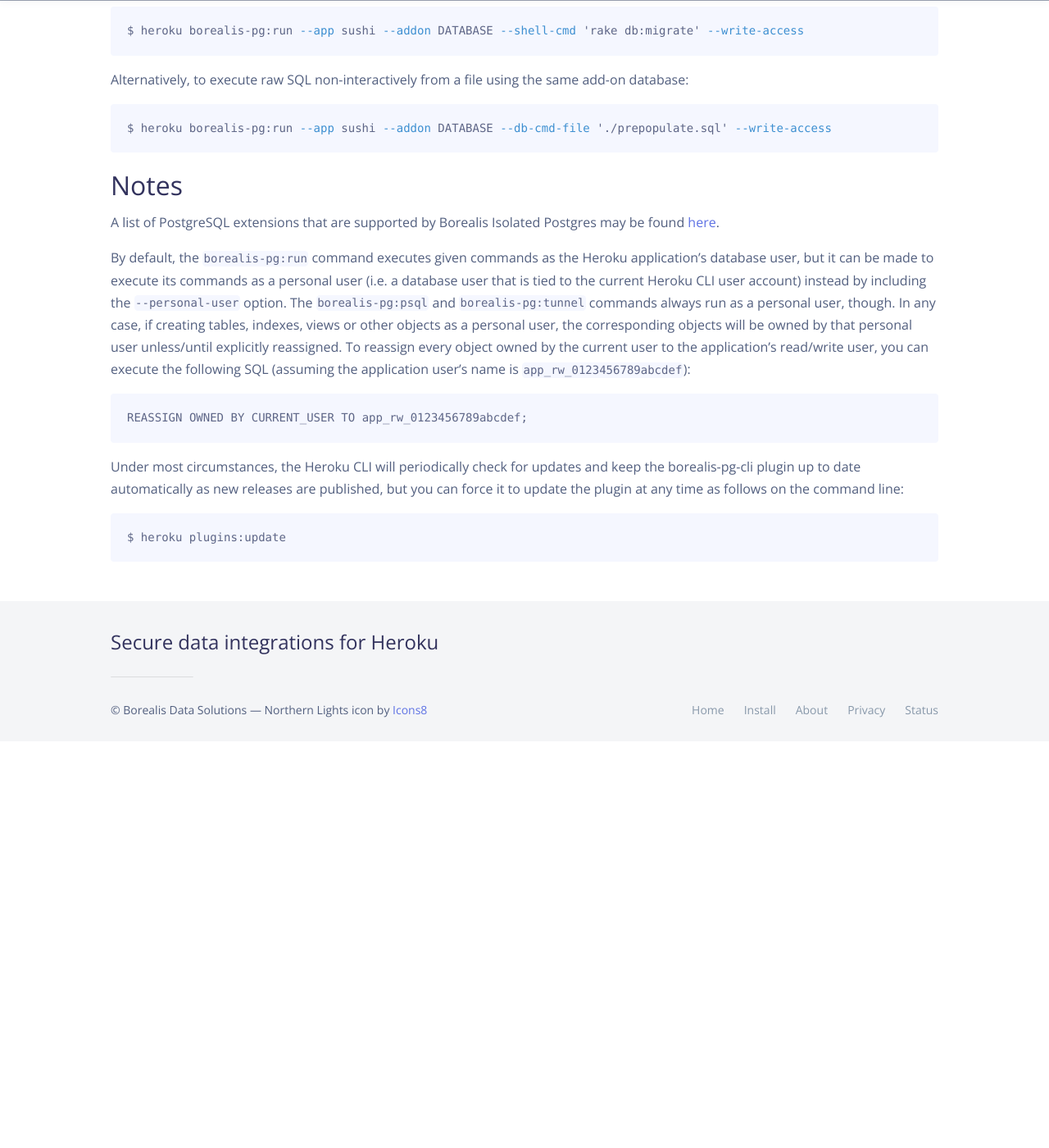
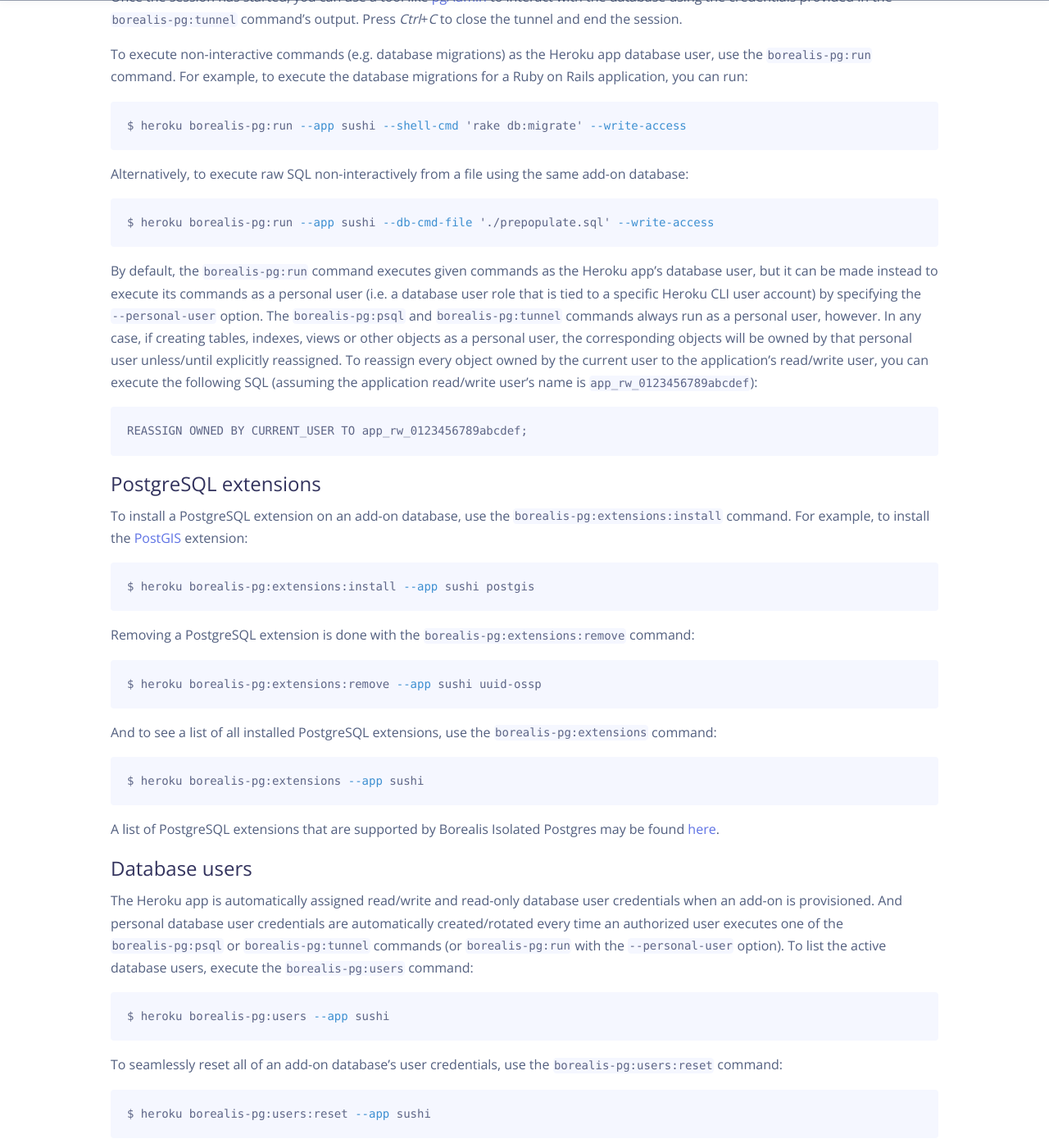
Before and after one commit to OldSneerJaw/borealis-data-www, a Jekyll site: the page built from _pages/pg-addon-management.md, in a window 1280 px wide and 1400 px high, scrolled down 1682 px. Shown: the whole window at 82% size. Built offline with Jekyll 4.4.1, drawn with Linux system fonts in a browser that asks for light colours; nearby versions of some CDN libraries; before the commit the page ends 2586 px from its top, so only the background shows below that; some of the changed text lies outside the part shown.

Commit message:
Documentation of PG extension and DB user commands
Adds documentation for commands that deal with PostgreSQL extensions and database user roles. Also reorganizes the corresponding page somewhat.

````diff
--- a/_pages/pg-addon-management.md
+++ b/_pages/pg-addon-management.md
@@ -6,7 +6,7 @@
 
 [Borealis Isolated Postgres](https://elements.heroku.com/addons/borealis-pg) add-ons can be managed with the [borealis-pg-cli](https://www.npmjs.com/package/borealis-pg-cli) plugin for the [Heroku CLI](https://devcenter.heroku.com/articles/heroku-cli).
 
-Each add-on database is deliberately isolated from the open internet in a virtual private cloud, which makes it impossible to access the database directly. Therefore, borealis-pg-cli may be used to create a secure tunnel to an add-on database to perform ad hoc SQL queries, run database migration scripts and manage PostgreSQL extensions. The following describes the use of borealis-pg-cli.
+Each add-on database is deliberately isolated from the open internet in a virtual private cloud, which makes it impossible to access the database directly. Therefore, borealis-pg-cli may be used to create a secure tunnel to an add-on database to perform ad hoc SQL queries, run database migration scripts and manage PostgreSQL extensions and database users. The following describes the use of borealis-pg-cli.
 
 ## Pre-requisites
 
@@ -38,47 +40,85 @@
 $ heroku help borealis-pg:extensions:install
 ```
 
+#### Database connections
+
 To connect securely to an add-on database using [psql](https://www.postgresql.org/docs/current/app-psql.html), use the `borealis-pg:psql` command. For example:
 
 ```shell
-$ heroku borealis-pg:psql --app sushi --addon DATABASE
+$ heroku borealis-pg:psql --app sushi
 ```
 
-To start a persistent secure tunnel session for an add-on database, use the `borealis-pg:tunnel` command. For example, to connect with a dedicated personal user with read-only access to an add-on database that is attached to the Heroku app `sushi` using an attachment name of `DATABASE`, you can execute the following:
+To start a persistent secure tunnel session for an add-on database, use the `borealis-pg:tunnel` command. For example, to connect with a dedicated personal user with read-only access to an add-on database that is attached to the example Heroku app `sushi`, you can execute the following:
 
 ```shell
-$ heroku borealis-pg:tunnel --app sushi --addon DATABASE
+$ heroku borealis-pg:tunnel --app sushi
 ```
 
 Or, for a persistent secure tunnel with a dedicated personal user that has both read and write access to the same add-on database:
 
 ```shell
-$ heroku borealis-pg:tunnel --app sushi --addon DATABASE --write-access
+$ heroku borealis-pg:tunnel --app sushi --write-access
 ```
 
-Once the session has started, you can use a tool like [pgAdmin](https://www.pgadmin.org/) to interact with the database using the credentials provided in the `borealis-pg:tunnel` command's output.
+Once the session has started, you can use a tool like [pgAdmin](https://www.pgadmin.org/) to interact with the database using the credentials provided in the `borealis-pg:tunnel` command's output. Press _Ctrl_+_C_ to close the tunnel and end the session.
 
-To execute non-interactive commands (e.g. database migrations) as the Heroku application database user, use the `borealis-pg:run` command. For example, to execute the database migrations for a Ruby on Rails application, you can run:
+To execute non-interactive commands (e.g. database migrations) as the Heroku app database user, use the `borealis-pg:run` command. For example, to execute the database migrations for a Ruby on Rails application, you can run:
 
 ```shell
-$ heroku borealis-pg:run --app sushi --addon DATABASE --shell-cmd 'rake db:migrate' --write-access
+$ heroku borealis-pg:run --app sushi --shell-cmd 'rake db:migrate' --write-access
 ```
 
 Alternatively, to execute raw SQL non-interactively from a file using the same add-on database:
 
 ```shell
-$ heroku borealis-pg:run --app sushi --addon DATABASE --db-cmd-file './prepopulate.sql' --write-access
+$ heroku borealis-pg:run --app sushi --db-cmd-file './prepopulate.sql' --write-access
 ```
 
-## Notes
-
-A list of PostgreSQL extensions that are supported by Borealis Isolated Postgres may be found [here](./pg-extensions-support).
-
-By default, the `borealis-pg:run` command executes given commands as the Heroku application's database user, but it can be made to execute its commands as a personal user (i.e. a database user that is tied to the current Heroku CLI user account) instead by including the `--personal-user` option. The `borealis-pg:psql` and `borealis-pg:tunnel` commands always run as a personal user, though. In any case, if creating tables, indexes, views or other objects as a personal user, the corresponding objects will be owned by that personal user unless/until explicitly reassigned. To reassign every object owned by the current user to the application's read/write user, you can execute the following SQL (assuming the application user's name is `app_rw_0123456789abcdef`):
+By default, the `borealis-pg:run` command executes given commands as the Heroku app's database user, but it can be made instead to execute its commands as a personal user (i.e. a database user role that is tied to a specific Heroku CLI user account) by specifying the `--personal-user` option. The `borealis-pg:psql` and `borealis-pg:tunnel` commands always run as a personal user, however. In any case, if creating tables, indexes, views or other objects as a personal user, the corresponding objects will be owned by that personal user unless/until explicitly reassigned. To reassign every object owned by the current user to the application's read/write user, you can execute the following SQL (assuming the application read/write user's name is `app_rw_0123456789abcdef`):
 
 ```sql
 REASSIGN OWNED BY CURRENT_USER TO app_rw_0123456789abcdef;
 ```
+
+#### PostgreSQL extensions
+
+To install a PostgreSQL extension on an add-on database, use the `borealis-pg:extensions:install` command. For example, to install the [PostGIS](https://postgis.net/) extension:
+
+```shell
+$ heroku borealis-pg:extensions:install --app sushi postgis
+```
+
+Removing a PostgreSQL extension is done with the `borealis-pg:extensions:remove` command:
+
+```shell
+$ heroku borealis-pg:extensions:remove --app sushi uuid-ossp
+```
+
+And to see a list of all installed PostgreSQL extensions, use the `borealis-pg:extensions` command:
+
+```shell
+$ heroku borealis-pg:extensions --app sushi
+```
+
+A list of PostgreSQL extensions that are supported by Borealis Isolated Postgres may be found [here](./pg-extensions-support).
+
+#### Database users
+
+The Heroku app is automatically assigned read/write and read-only database user credentials when an add-on is provisioned. And personal database user credentials are automatically created/rotated every time an authorized user executes one of the `borealis-pg:psql` or `borealis-pg:tunnel` commands (or `borealis-pg:run` with the `--personal-user` option). To list the active database users, execute the `borealis-pg:users` command:
+
+```shell
+$ heroku borealis-pg:users --app sushi
+```
+
+To seamlessly reset all of an add-on database's user credentials, use the `borealis-pg:users:reset` command:
+
+```shell
+$ heroku borealis-pg:users:reset --app sushi
+```
+
+A full database credentials reset will generate new usernames and passwords for the Heroku app's read/write and read-only user roles. The previous Heroku app user credentials will continue to remain valid for several minutes afterward to ensure there is an overlap between them to prevent application downtime. All personal database user roles will be deactivated, but the next time an affected user executes one of the `borealis-pg:psql` or `borealis-pg:tunnel` commands (or `borealis-pg:run` with the `--personal-user` option), their database user roles will be reactivated and new credentials will be generated. No database objects (tables, views, indexes, etc.) or table data will be lost during a full database credentials reset.
+
+## Updating
 
 Under most circumstances, the Heroku CLI will periodically check for updates and keep the borealis-pg-cli plugin up to date automatically as new releases are published, but you can force it to update the plugin at any time as follows on the command line:
 
````
Also changed, not shown: other parts of _pages/pg-addon-management.md (+3 -1 lines).
